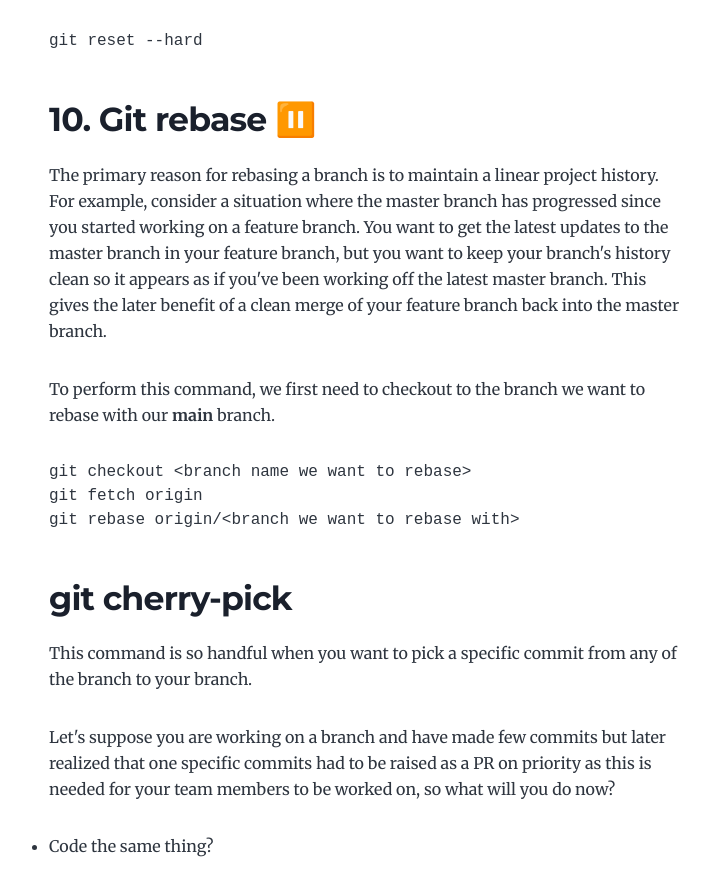
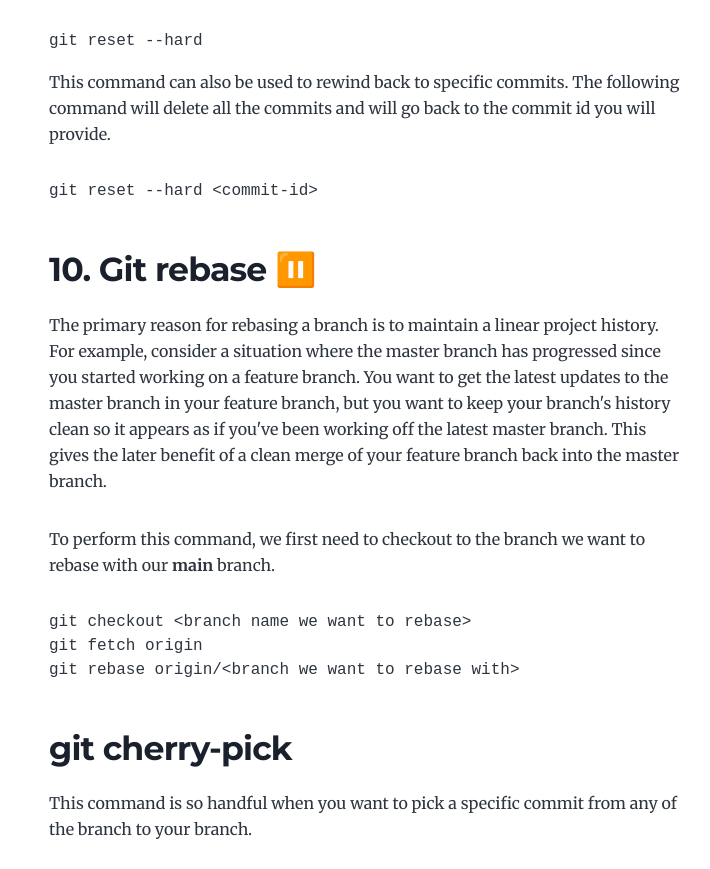
Before and after one commit to thekrprince/gatsby-blog-prince, a Gatsby site: page /git-for-beginners/ in a window 1280 px wide. Shown: the part 4600-5469 px from the top of the page, without its empty margins (275-985 px from the left). Built offline with nearby package versions, Linux system fonts and the light colour scheme; Gatsby itself is replaced by a stand-in of ours; some packages are replaced by stand-ins of ours; code samples lack their colours.

Commit message:
updated reset command

````diff
--- a/content/blog/git-for-beginners/index.md
+++ b/content/blog/git-for-beginners/index.md
@@ -146,6 +146,12 @@ This technique is called “reset to HEAD” and it is quite a powerful tool for
 git reset --hard
 ```
 
+This command can also be used to rewind back to specific commits. The following command will delete all the commits and will go back to the commit id you will provide.
+
+```
+git reset --hard <commit-id>
+```
+
 ## 10. Git rebase ⏸
 
 The primary reason for rebasing a branch is to maintain a linear project history. For example, consider a situation where the master branch has progressed since you started working on a feature branch. You want to get the latest updates to the master branch in your feature branch, but you want to keep your branch's history clean so it appears as if you've been working off the latest master branch. This gives the later benefit of a clean merge of your feature branch back into the master branch.
````
